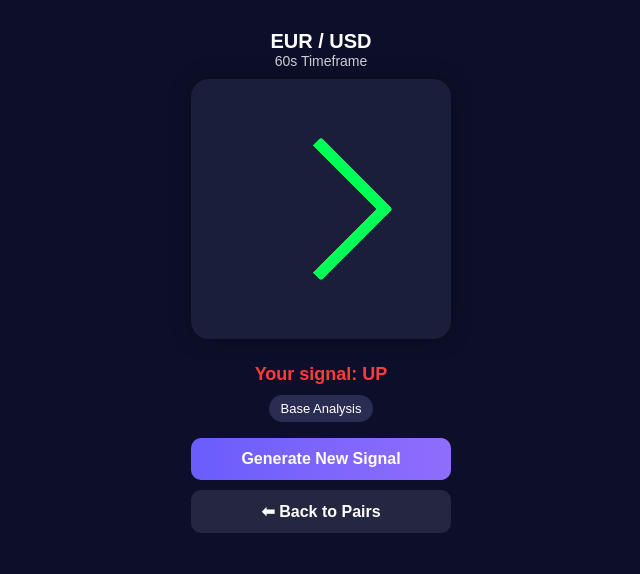
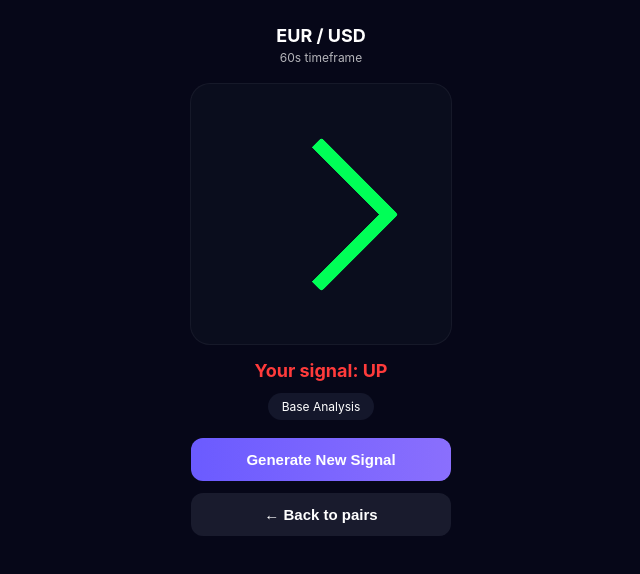
Before and after one commit to AbroxAI/trade-algo-bot, a plain HTML site: page signal.html in a window 1280 px wide. Shown: the whole page, without its empty margins (319-959 px from the left). Drawn offline with Linux system fonts and the light colour scheme.

Commit message:
Update signal.html

```diff
--- a/signal.html
+++ b/signal.html
@@ -3,114 +3,99 @@
 <head>
 <meta charset="UTF-8">
 <meta name="viewport" content="width=device-width, initial-scale=1.0">
-<title>Trade Signal</title>
+<title>Signal</title>
 
 <style>
     body {
         margin: 0;
-        background: #0d0f2a;
-        font-family: Poppins, sans-serif;
+        background: #060718;
+        font-family: -apple-system, Inter, sans-serif;
         display: flex;
         flex-direction: column;
         align-items: center;
-        padding-top: 30px;
-        color: #fff;
+        padding-top: 25px;
+        color: white;
     }
 
-    /* Top Info Row */
-    .info-row {
-        text-align: center;
-        margin-bottom: 10px;
-    }
-
-    .pair-name {
-        font-size: 20px;
-        font-weight: 600;
+    /* HEADER */
+    .pair {
+        font-size: 18px;
+        font-weight: 700;
+        margin-bottom: 4px;
     }
 
     .tf {
-        font-size: 14px;
-        opacity: 0.8;
+        font-size: 12px;
+        opacity: 0.7;
+        margin-bottom: 18px;
     }
 
-    /* Card UI (Replica of Video) */
+    /* CARD (NO RING, NO EFFECTS, CLEAN LIKE VIDEO) */
     .signal-box {
         width: 260px;
         height: 260px;
-        background: #1b1e3b;
-        border-radius: 18px;
+        background: #0a0d1d;
+        border-radius: 20px;
         display: flex;
         justify-content: center;
         align-items: center;
         position: relative;
-        box-shadow: 0px 0px 20px rgba(0,0,0,0.35);
-        margin-bottom: 15px;
+        border: 1px solid rgba(255,255,255,0.05);
     }
 
-    /* Arrow container */
+    /* PURE ARROW ONLY — no glow, no shadows */
     .arrow {
-        width: 90px;
-        height: 90px;
-        border-right: 12px solid #00ff57;
-        border-bottom: 12px solid #00ff57;
+        width: 95px;
+        height: 95px;
+        border-right: 14px solid #00ff57;
+        border-bottom: 14px solid #00ff57;
         transform: rotate(-45deg);
         border-radius: 4px;
     }
 
-    /* DOWN arrow */
-    .down {
+    .arrow.down {
         transform: rotate(135deg);
     }
 
-    /* Signal text */
     .signal-text {
-        margin-top: 10px;
+        margin-top: 15px;
         font-size: 18px;
-        font-weight: 600;
         color: #ff3b3b;
-        text-align: center;
+        font-weight: 700;
     }
 
-    /* Active indicators */
-    .tag {
-        margin-top: 10px;
-        background: #2a2d52;
-        border-radius: 30px;
-        padding: 6px 12px;
-        font-size: 13px;
+    .chip {
+        margin-top: 12px;
+        padding: 6px 14px;
+        background: #14172b;
+        border-radius: 20px;
+        font-size: 12px;
     }
 
     /* Buttons */
-    button {
+    .btn {
         width: 260px;
-        margin-top: 16px;
-        padding: 12px;
-        border-radius: 10px;
+        margin-top: 18px;
+        padding: 13px;
+        border-radius: 12px;
         border: none;
-        background: linear-gradient(90deg, #6a5dfc, #8f6dfd);
+        background: linear-gradient(90deg,#6b5bff,#8a6ffd);
         color: white;
-        font-size: 16px;
-        font-weight: 600;
+        font-size: 15px;
+        font-weight: 700;
         cursor: pointer;
-        transition: 0.25s;
     }
 
-    button:hover {
-        opacity: 0.8;
-    }
-
-    .back-btn {
-        background: #24273f;
-        margin-top: 10px;
+    .back {
+        background: #191b2d;
+        margin-top: 12px;
     }
 </style>
 </head>
 <body>
 
-<div class="info-row">
-    <div class="pair-name" id="pairLabel">EUR / USD</div>
-    <div class="tf" id="tfLabel">60s Timeframe</div>
-</div>
+<div class="pair" id="pairName">EUR / USD</div>
+<div class="tf" id="tfLabel">60s timeframe</div>
 
 <div class="signal-box">
     <div id="arrow" class="arrow"></div>
@@ -118,31 +103,31 @@
 
 <div id="signalText" class="signal-text">Your signal: UP</div>
 
-<div class="tag">Base Analysis</div>
+<div class="chip">Base Analysis</div>
 
-<button id="generateBtn">Generate New Signal</button>
-
-<button class="back-btn" onclick="window.location.href='dashboard.html'">⬅ Back to Pairs</button>
+<button id="gen" class="btn">Generate New Signal</button>
+<button class="btn back" onclick="window.location.href='dashboard.html'">← Back to pairs</button>
 
 <script>
-    // Extract URL params
-    const urlParams = new URLSearchParams(window.location.search);
-    const pair = urlParams.get("pair") || "EUR/USD";
-    const tf = urlParams.get("tf") || "60s";
+    const params = new URLSearchParams(window.location.search);
+    const pair = params.get("pair") || "EUR/USD";
+    const tf = params.get("tf") || "60s";
 
-    document.getElementById("pairLabel").innerText = pair.replace("/", " / ");
-    document.getElementById("tfLabel").innerText = tf + " Timeframe";
+    document.getElementById("pairName").innerText = pair.replace("/", " / ");
+    document.getElementById("tfLabel").innerText = tf + " timeframe";
 
-    // Generate Signal Logic
-    document.getElementById("generateBtn").addEventListener("click", () => {
-        const signal = Math.random() > 0.5 ? "UP" : "DOWN";
+    document.getElementById("gen").addEventListener("click", () => {
+        const up = Math.random() > 0.5;
+        const arrow = document.getElementById("arrow");
+        const txt = document.getElementById("signalText");
 
-        // Apply correct arrow
-        const arrow = document.getElementById("arrow");
-        arrow.className = signal === "UP" ? "arrow" : "arrow down";
-
-        // Set text
-        document.getElementById("signalText").innerText = "Your signal: " + signal;
+        if (up) {
+            arrow.className = "arrow";
+            txt.innerText = "Your signal: UP";
+        } else {
+            arrow.className = "arrow down";
+            txt.innerText = "Your signal: DOWN";
+        }
     });
 </script>
 
```
